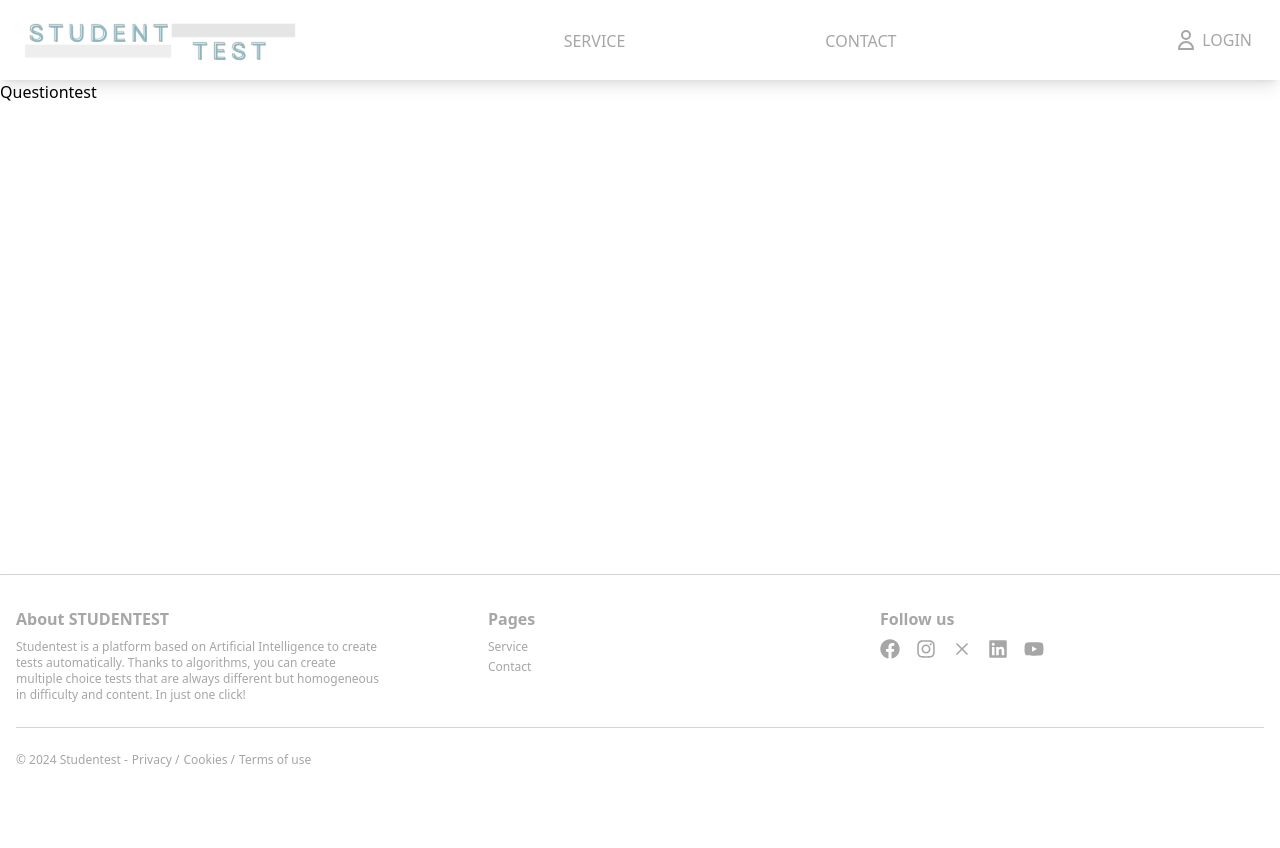
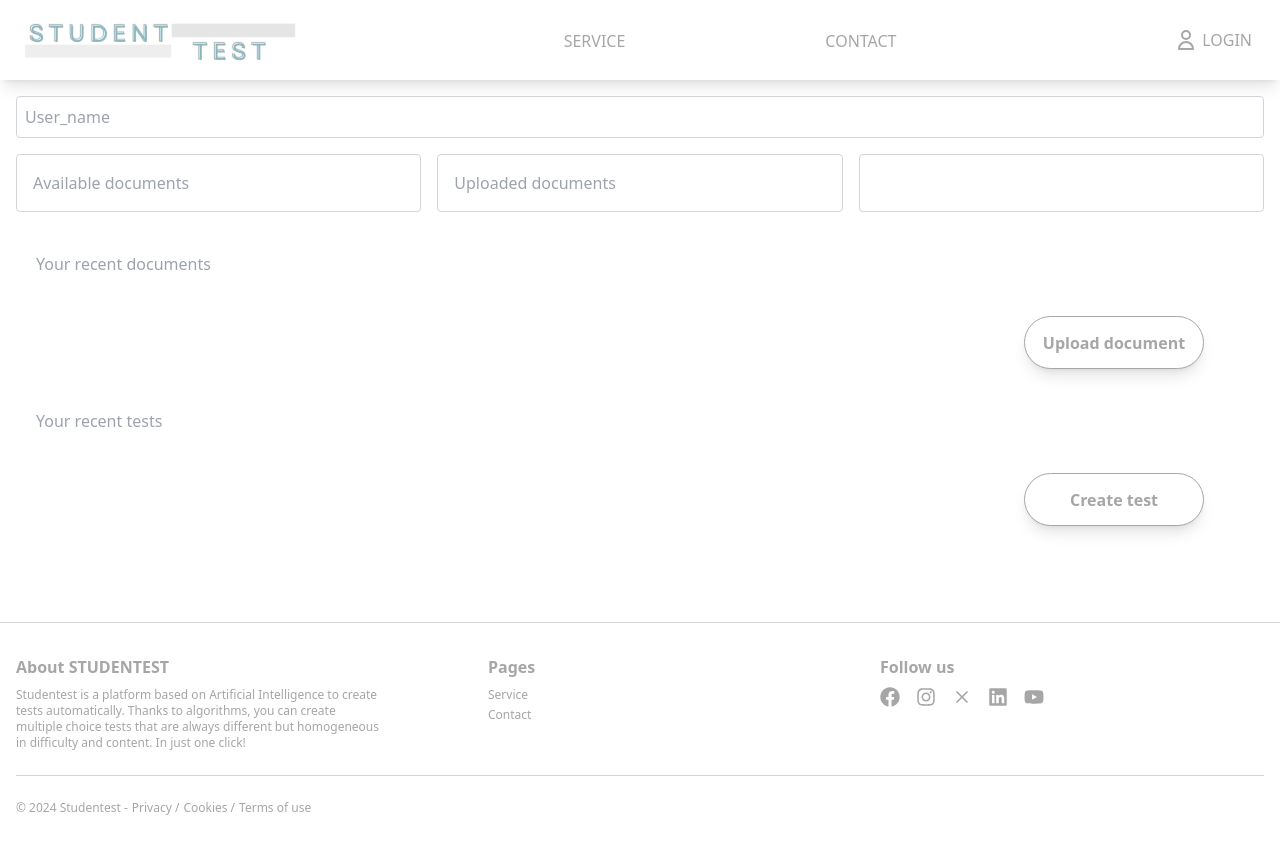
Before and after one commit to pilimuino/Studentest, a React (Vite) app: page /questiontest in a window 1280 px wide. Before the commit the page ends 800 px from the top, so only its background shows below. Built offline with nearby package versions, Linux system fonts and the light colour scheme; a web font is replaced by a local one.

Commit message:
[ST-29] feat:ST-33 develop upload button and create button

```diff
--- /dev/null
+++ b/src/components/button/CreateButton.jsx
@@ -0,0 +1,19 @@
+import React from 'react'
+import {Link} from 'react-router-dom'
+
+
+const CreateButton = () => {
+        return (
+            <div>
+                <div className=" flex justify-end items-center z-10">
+                    <Link to="/createtest">
+                        <button className="bg-white text-[#a6a6a6] border border-[#a6a6a6] font-semibold py-2 px-2 rounded-full shadow-lg hover:text-[#068ca4] transition duration-300" style={{ width: '180px', height: '53px' }}>
+                            Create test
+                        </button>
+                    </Link>
+                </div>
+            </div>
+            );
+        }
+
+export default CreateButton;
--- /dev/null
+++ b/src/components/button/UploadButton.jsx
@@ -0,0 +1,19 @@
+import React from 'react'
+import {Link} from 'react-router-dom'
+
+
+const UploadButton = () => {
+        return (
+            <div>
+                <div className=" flex justify-end items-center z-10">
+                    <Link to="/uploadocument">
+                        <button className="bg-white text-[#a6a6a6] border border-[#a6a6a6] font-semibold py-2 px-2 rounded-full shadow-lg hover:text-[#068ca4] transition duration-300" style={{ width: '180px', height: '53px' }}>
+                            Upload document
+                        </button>
+                    </Link>
+                </div>
+            </div>
+            );
+        }
+
+export default UploadButton
--- a/src/components/document/DocumentSection.jsx
+++ b/src/components/document/DocumentSection.jsx
@@ -1,8 +1,10 @@
 import React from 'react';
+import UploadButton from '@/components/button/UploadButton';
+import CreateButton from '@/components/button/CreateButton';
 
 const DocumentsSection = () => {
     return (
-        <div className="max-w-4xl mx-auto p-4">
+        <div className="ax-w-screen-lg w-full mx-auto p-4">
             <div className="mb-4">
                 <input
                     type="text"
@@ -12,15 +14,29 @@ const DocumentsSection = () => {
             </div>
             <div className="grid grid-cols-3 gap-4">
                 <div className="p-4 border border-gray-300 rounded">
-                    <p className="text-gray-500">Available documents</p>
+                    <p className="text-gray-400">Available documents</p>
                 </div>
                 <div className="p-4 border border-gray-300 rounded">
-                    <p className="text-gray-500">Uploaded documents</p>
+                    <p className="text-gray-400">Uploaded documents</p>
                 </div>
                 <div className="p-4 border border-gray-300 rounded">
                 </div>
             </div>
-        </div>
+            <div className="container mx-auto px-5 py-10">
+            <h1 class ="text-gray-400 ">Your recent documents</h1>
+            <div className="container mx-auto px-10 py-10">
+                <div className="relative z-10 text-center">
+                    <UploadButton/>
+                </div>
+            </div>
+            <h1 class ="text-gray-400 ">Your recent tests</h1>
+            <div className="container mx-auto px-10 py-10">
+                <div className="relative z-10 text-center">
+                    <CreateButton/>
+                </div>
+            </div>
+            </div>
+    </div>
     );
 };
 
--- a/src/pages/Questiontest.jsx
+++ b/src/pages/Questiontest.jsx
@@ -1,10 +1,11 @@
 import React from 'react'
+import DocumentsSection from '@/components/document/DocumentSection';
 
 
 const Questiontest = () => {
     return (
         <div>
-            <h1>Questiontest</h1>
+            <DocumentsSection/>
         </div>
     )
 }
```
